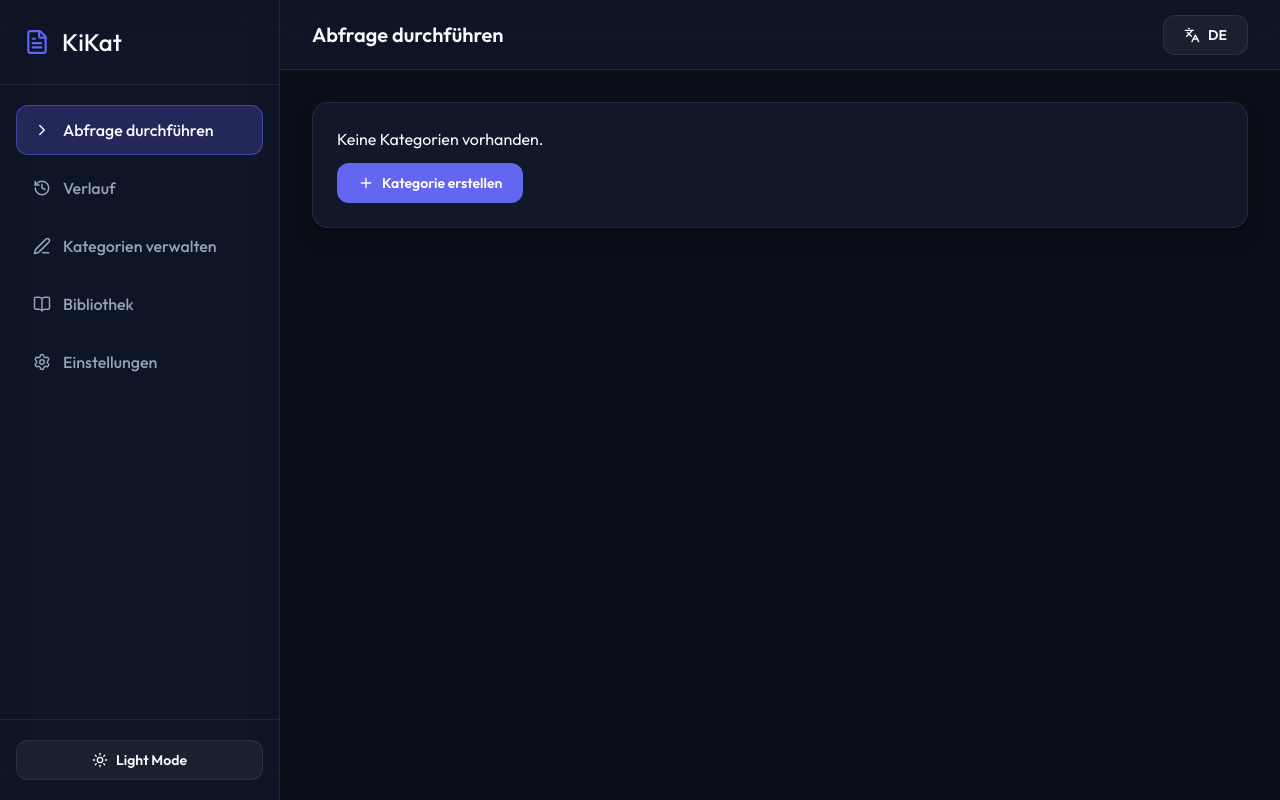
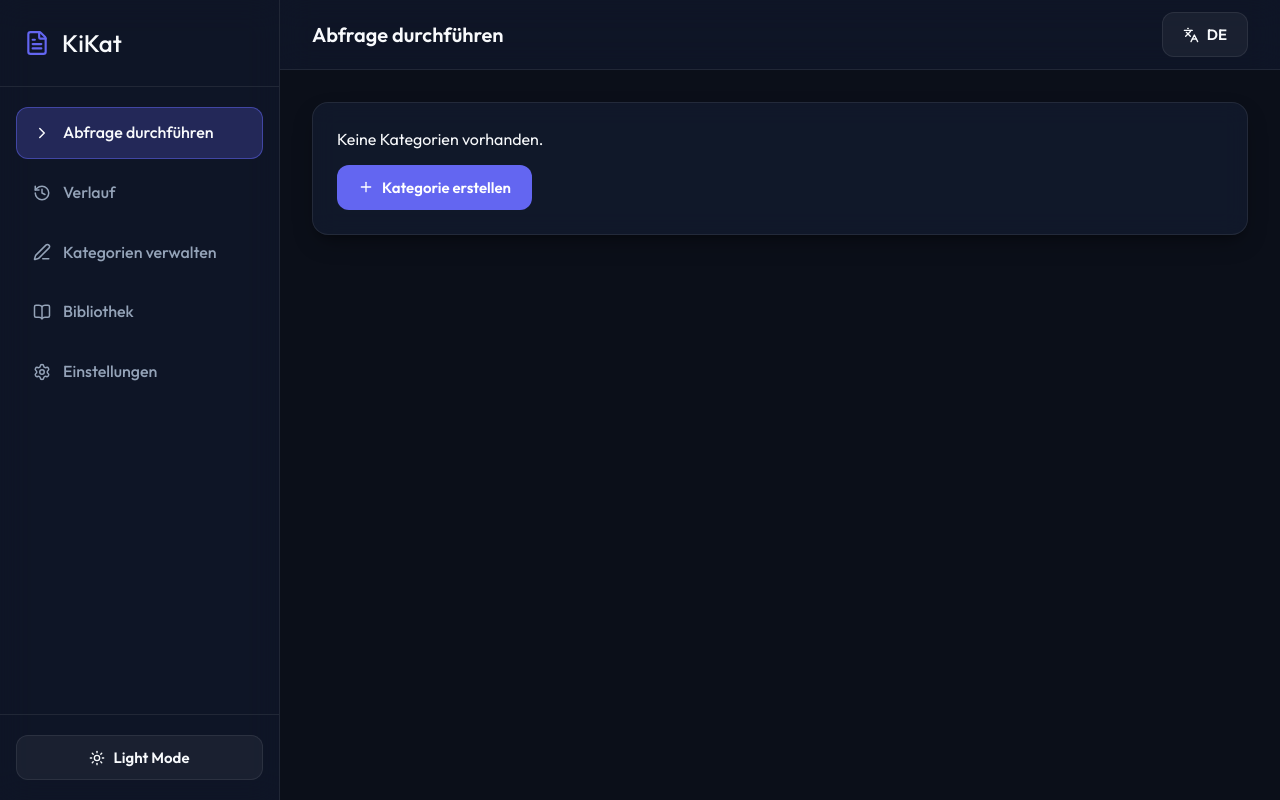
Before and after one commit to dieter-knecht/KiKat, a React (Vite) app: page / in a window 1280 px wide. Built offline with nearby package versions, Linux system fonts and the light colour scheme.

Commit message:
UI: Improve typography and font sizes for better readability

```diff
--- a/src/index.css
+++ b/src/index.css
@@ -65,7 +65,8 @@ body {
   min-height: 100vh;
   overflow-x: hidden;
   transition: background-color 0.3s ease, color 0.3s ease;
-  line-height: 1.5;
+  font-size: 16px;
+  line-height: 1.6;
 }
 
 /* Scrollbars */
@@ -227,10 +228,10 @@ body {
   align-items: center;
   justify-content: center;
   gap: 8px;
-  padding: 10px 20px;
+  padding: 12px 20px;
   border-radius: var(--radius-md);
   font-family: var(--font-family);
-  font-size: 14px;
+  font-size: 15px;
   font-weight: 600;
   cursor: pointer;
   transition: var(--transition);
@@ -281,7 +282,7 @@ body {
 .form-label {
   display: block;
   margin-bottom: 8px;
-  font-size: 14px;
+  font-size: 15px;
   font-weight: 500;
   color: var(--text-secondary);
 }
@@ -293,13 +294,13 @@ body {
 
 .input-control {
   width: 100%;
-  padding: 12px 16px;
+  padding: 14px 16px;
   background-color: var(--bg-input);
   border: 1px solid var(--border);
   border-radius: var(--radius-md);
   color: var(--text-primary);
   font-family: var(--font-family);
-  font-size: 15px;
+  font-size: 16px;
   transition: var(--transition);
 }
 
@@ -477,7 +478,8 @@ body {
 }
 
 .markdown-body {
-  font-size: 14.5px;
+  font-size: 16px;
+  line-height: 1.7;
   color: var(--text-secondary);
 }
 
@@ -528,12 +530,12 @@ body {
 }
 
 .history-item-details h4 {
-  font-size: 15px;
+  font-size: 16px;
   font-weight: 600;
 }
 
 .history-item-details p {
-  font-size: 12px;
+  font-size: 13px;
   color: var(--text-muted);
   margin-top: 4px;
 }
```
